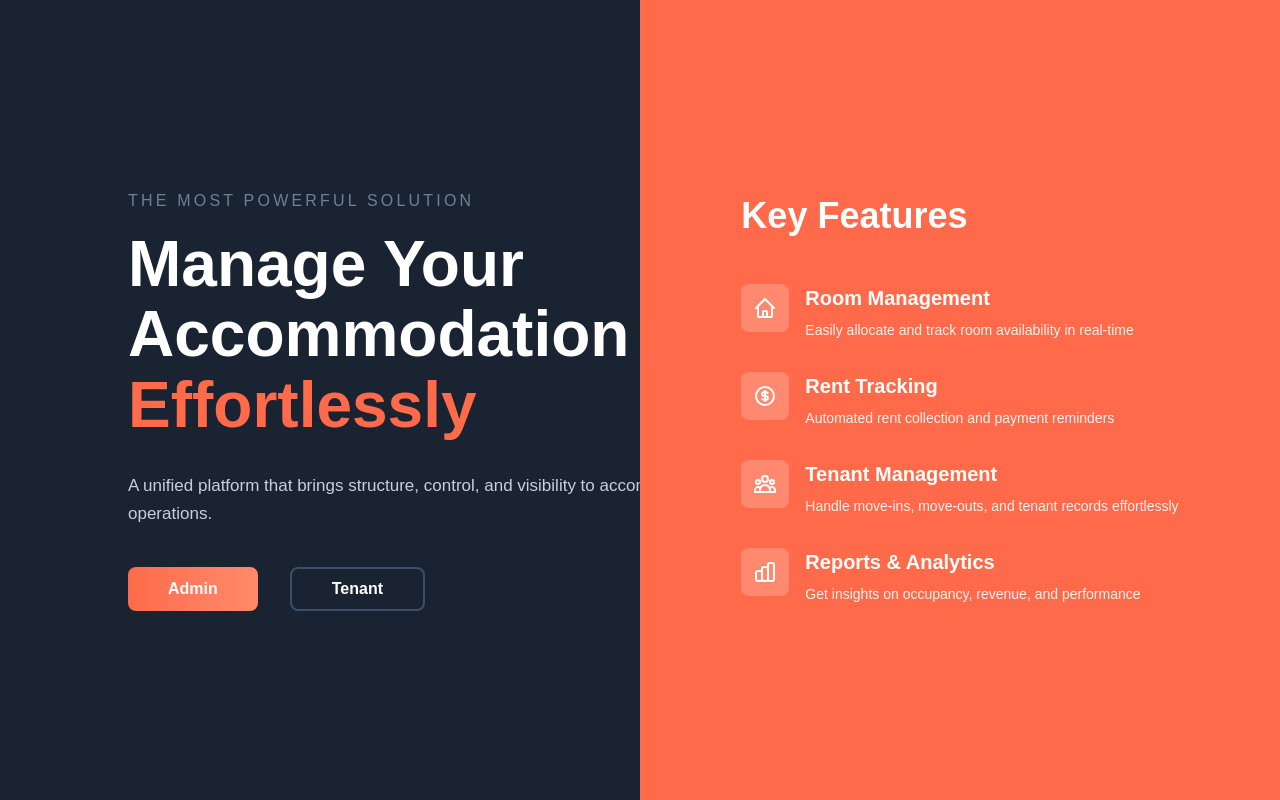
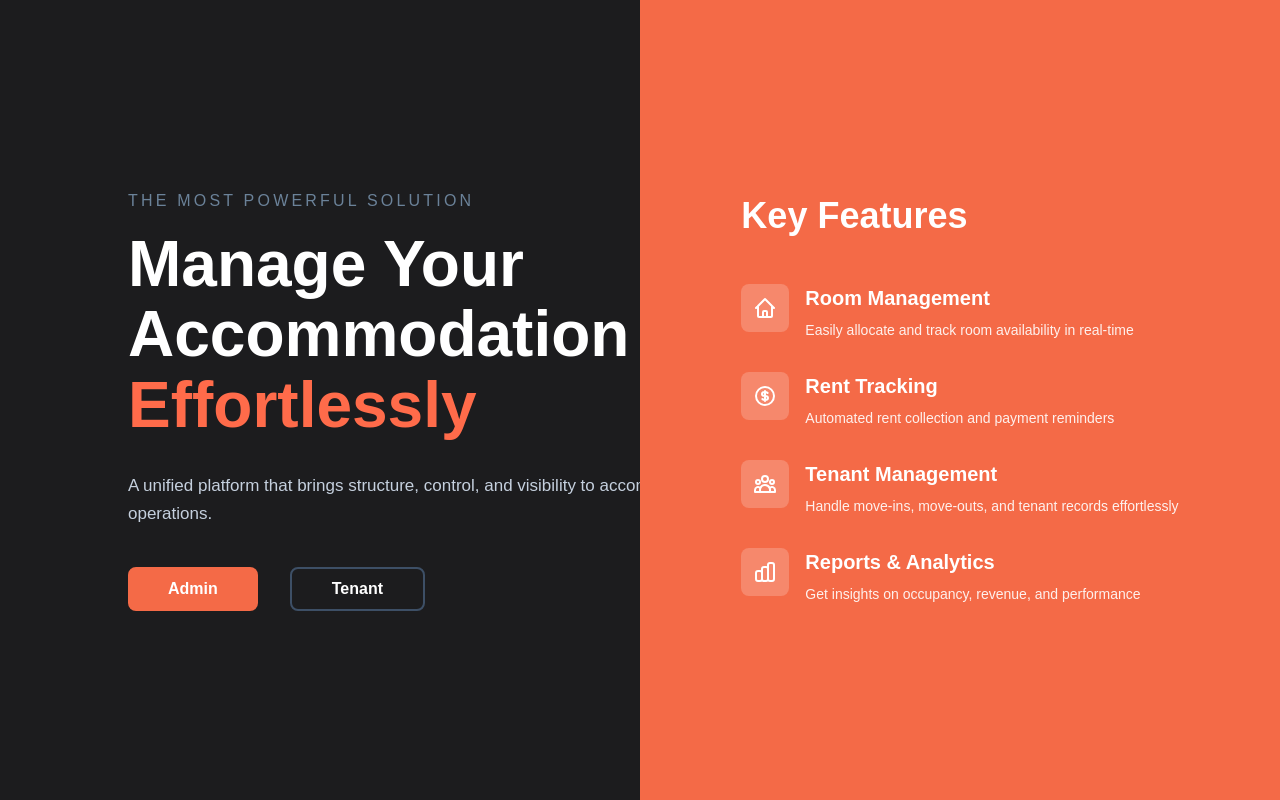
Before and after one commit to sh02-dev/Homigo, a React (Vite) app in the folder frontend/: page / in a window 1280 px wide. Built offline with nearby package versions, Linux system fonts and the light colour scheme; no server answers.

Commit message:
change homepage background & button colors

```diff
--- a/frontend/src/pages/Landing.jsx
+++ b/frontend/src/pages/Landing.jsx
@@ -4,21 +4,21 @@ import { useNavigate } from 'react-router-dom';
 
 export default function Landing() {
   const navigate = useNavigate();
-  const {user, loading} = useAuth() ;
+  const { user, loading } = useAuth();
 
-  function handleClick(e){
-    e.preventDefault() ;
-    if(loading){
-      alert("loading") ;
-      return ;
+  function handleClick(e) {
+    e.preventDefault();
+    if (loading) {
+      alert("loading");
+      return;
     }
 
-    if(user && user.role==="admin") navigate("/admin/dashboard") ;
-    else navigate("/admin/login") ;
+    if (user && user.role === "admin") navigate("/admin/dashboard");
+    else navigate("/admin/login");
   }
 
   return (
-    <div className="min-h-screen bg-[#1a2332] text-white flex">
+    <div className="min-h-screen bg-[#1c1c1e] text-white flex">
       <div className="flex w-full">
         {/* Left Section */}
         <div className="w-1/2 flex items-center px-12 lg:px-16 py-20">
@@ -40,9 +40,8 @@ export default function Landing() {
 
             <div className="flex gap-8">
               <button
-                // onClick={() => navigate('/admin/login')}
                 onClick={handleClick}
-                className="bg-gradient-to-r from-[#ff6b4a] to-[#ff8a6b] text-white font-semibold px-10 py-2 rounded-lg hover:shadow-lg transition-all"
+                className="bg-[#F46A47] text-white font-semibold px-10 py-2 rounded-lg hover:shadow-lg transition-all"
               >
                 Admin
               </button>
@@ -58,7 +57,7 @@ export default function Landing() {
         </div>
 
         {/* Right Section */}
-        <div className="w-1/2 bg-[#ff6b4a] flex items-center justify-center px-12 lg:px-16 py-20">
+        <div className="w-1/2 bg-[#F46A47] flex items-center justify-center px-12 lg:px-16 py-20">
           <div className="max-w-lg">
             <h2 className="text-white text-4xl font-bold mb-12">Key Features</h2>
 
```
